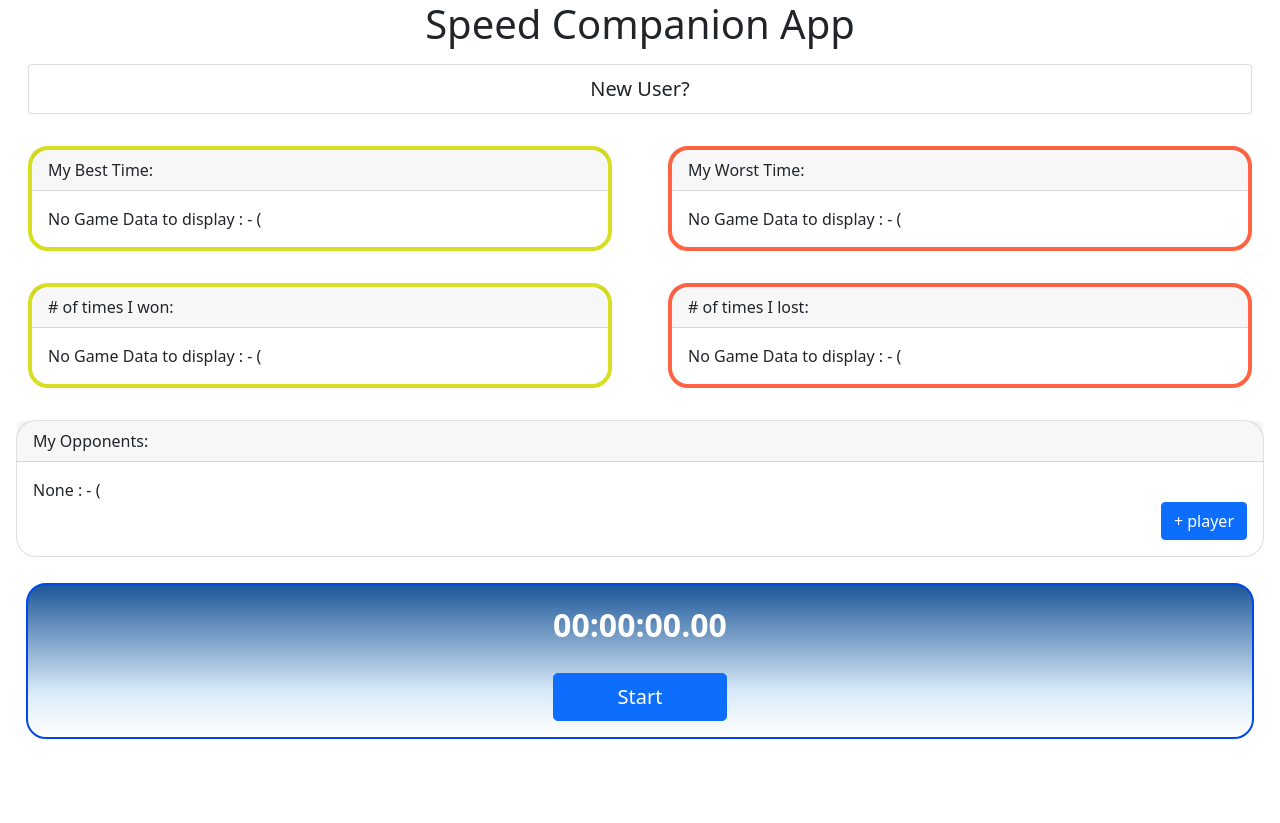
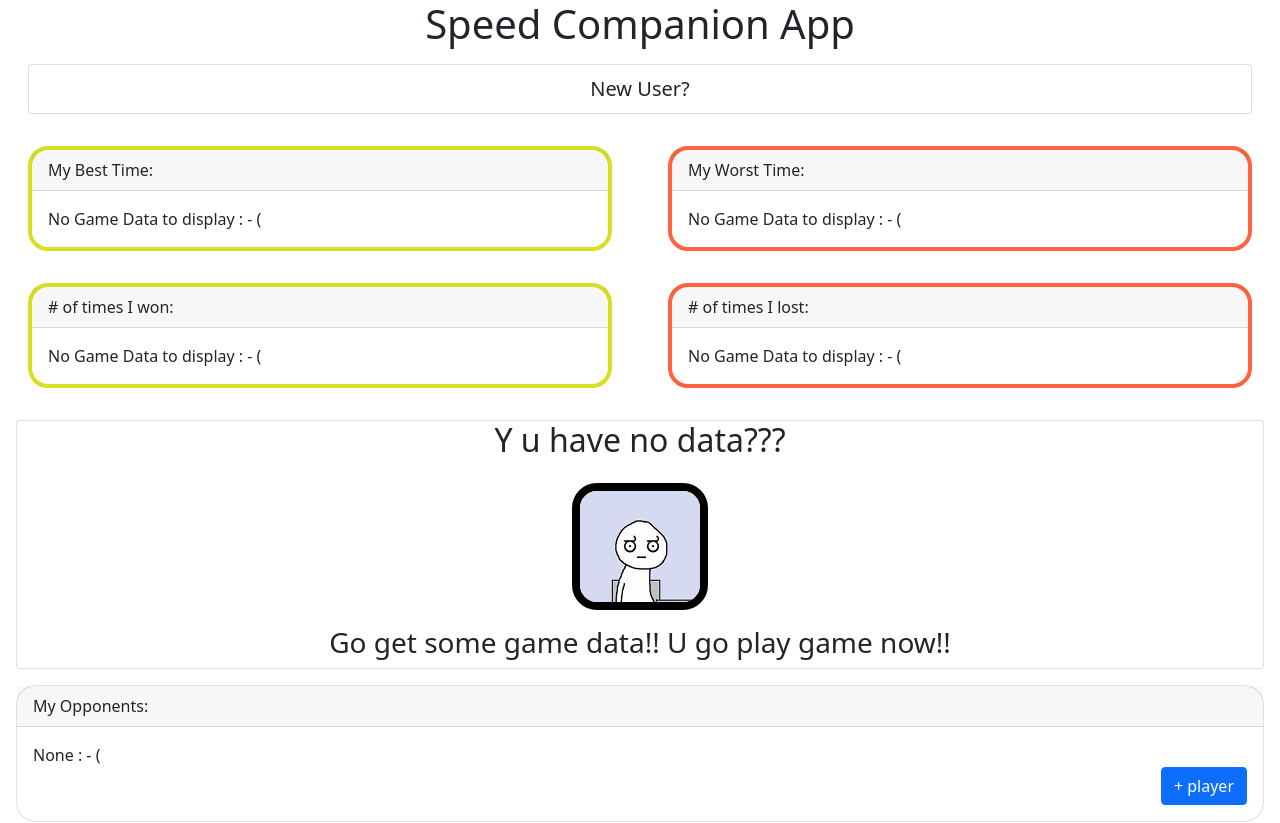
Before and after one commit to 2022-spring-adv-fe-mowe/tca-speed, an Angular app: page / in a window 1280 px wide. Shown: the top 823 px of the page. Before the commit the page ends 800 px from the top, so only its background shows below. Built offline with nearby package versions, Linux system fonts and the light colour scheme.

Commit message:
Added in the app mascot
played around with placement and starting application image from wireframe design.

```diff
--- a/src/app/app.component.css
+++ b/src/app/app.component.css
@@ -23,3 +23,17 @@
 .addPlayer {
     text-align: right;
 }
+
+#no-data-stick-man {
+    align-self: center;
+    border-radius: 20px;
+}
+
+img.stick-man {
+    border: 8px solid black;
+    border-radius: 25px;
+}
+
+.no-data {
+    text-align: center;
+}
--- a/src/app/app.component.html
+++ b/src/app/app.component.html
@@ -57,6 +57,14 @@
     </div>
 </div>
 
+<div class="card m-3">
+    <h2 class="no-data">Y u have no data???</h2>
+    <div class="card-body" id="no-data-stick-man">
+        <img class="stick-man" src="../assets/no-data-stick-man.png" alt="wide-eyed stick figure wonders where the data is">
+
+    </div>
+    <h3 class="no-data">Go get some game data!! U go play game now!!</h3>
+</div>
 
 <!-- section for entering in opponent names -->
 <div class="card m-3" id="opponents">
```
Also changed, not shown: src/assets/no-data-stick-man.png (added).
